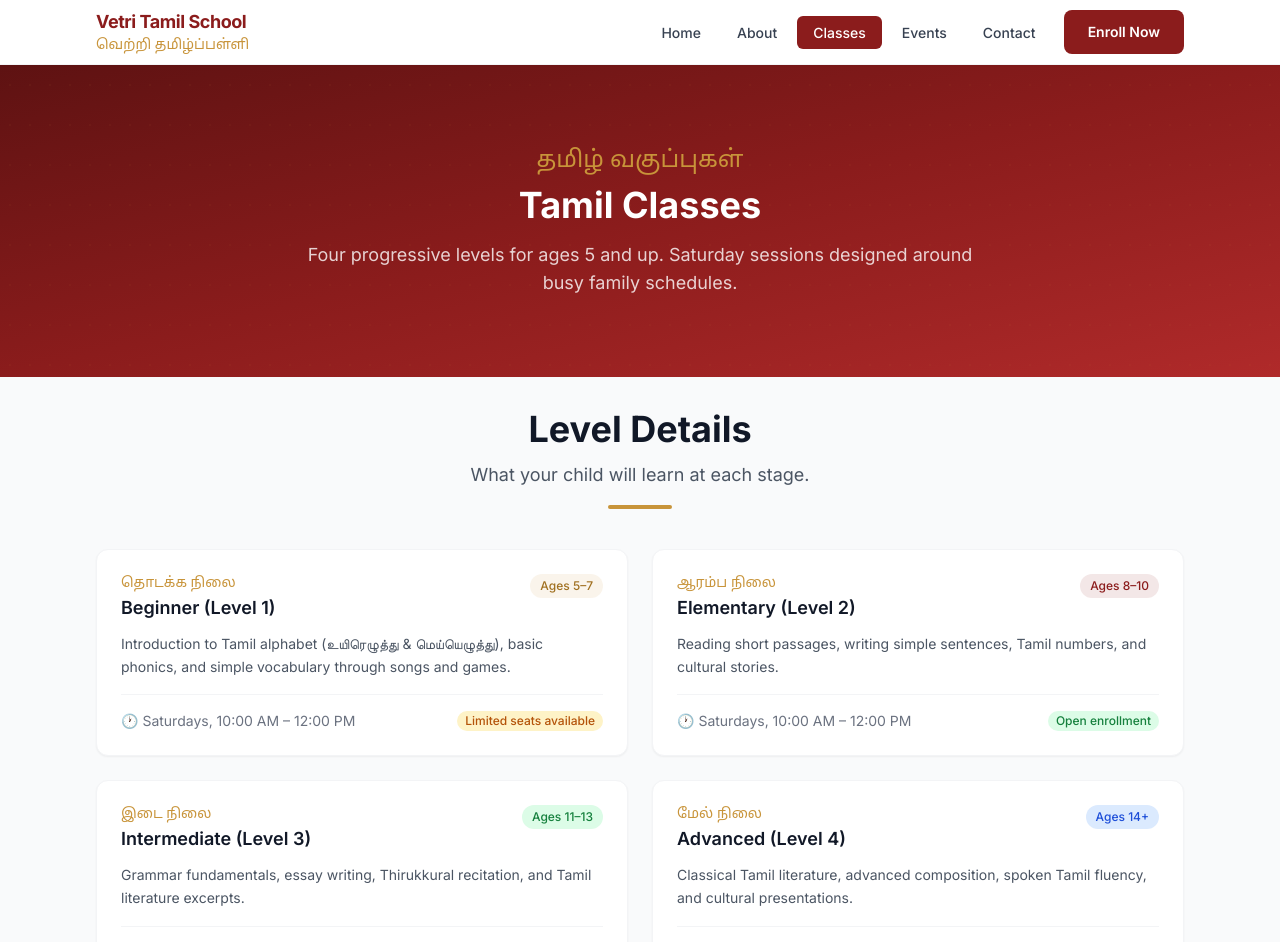
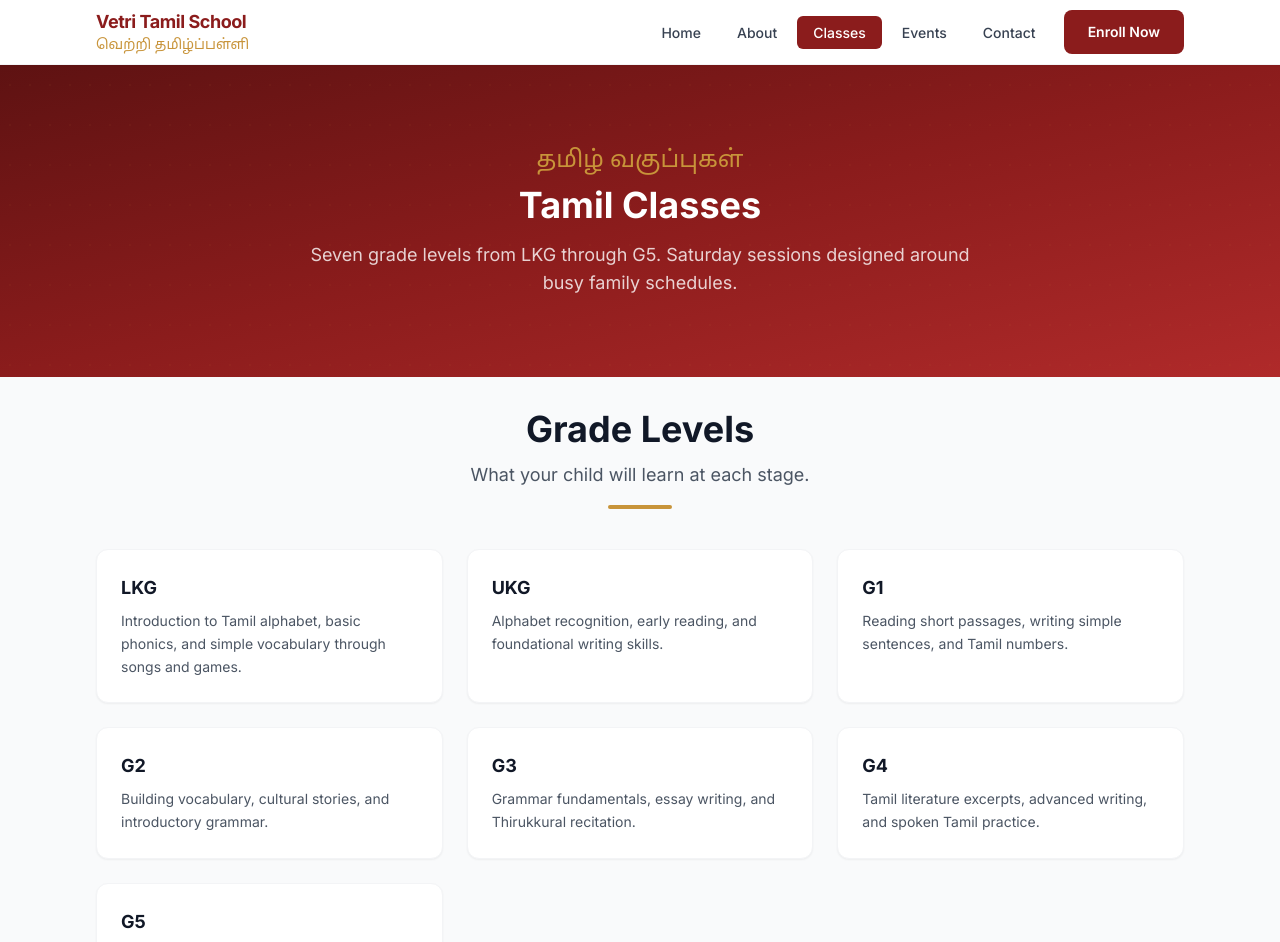
Before and after one commit to avikkraman/vetri-tamil-school, a Next.js app: page /classes in a window 1280 px wide. Shown: the top 942 px of the page. Built offline with nearby package versions, Linux system fonts and the light colour scheme.

Commit message:
Update grade levels to LKG-G5, simplify class cards

```diff
--- a/src/app/classes/page.tsx
+++ b/src/app/classes/page.tsx
@@ -2,7 +2,6 @@ import type { Metadata } from 'next'
 import Link from 'next/link'
 import Hero from '@/components/Hero'
 import SectionHeading from '@/components/SectionHeading'
-import Card from '@/components/Card'
 import { CLASS_LEVELS } from '@/lib/data'
 
 export const metadata: Metadata = {
@@ -10,49 +9,28 @@ export const metadata: Metadata = {
   description: 'Tamil language classes for all ages and skill levels — Saturdays in Surrey, BC.',
 }
 
-const badgeColors = ['gold', 'primary', 'green', 'blue'] as const
-
 export default function ClassesPage() {
   return (
     <>
       <Hero
         title="Tamil Classes"
         titleTamil="தமிழ் வகுப்புகள்"
-        subtitle="Four progressive levels for ages 5 and up. Saturday sessions designed around busy family schedules."
+        subtitle="Seven grade levels from LKG through G5. Saturday sessions designed around busy family schedules."
       />
 
       {/* ── Level detail cards ── */}
       <section className="py-8 pb-16 bg-gray-50" aria-labelledby="levels-heading">
         <div className="section">
           <SectionHeading
-            title="Level Details"
+            title="Grade Levels"
             subtitle="What your child will learn at each stage."
           />
-          <div className="grid grid-cols-1 md:grid-cols-2 gap-6">
-            {CLASS_LEVELS.map((cls, i) => (
-              <Card
-                key={cls.id}
-                title={cls.level}
-                titleTamil={cls.levelTamil}
-                badge={cls.ageGroup}
-                badgeColor={badgeColors[i % badgeColors.length]}
-                footer={
-                  <div className="flex items-center justify-between text-gray-500">
-                    <span>🕐 {cls.schedule}</span>
-                    <span
-                      className={`text-xs font-medium px-2 py-0.5 rounded-full ${
-                        cls.seats === 'Open enrollment'
-                          ? 'bg-green-100 text-green-700'
-                          : 'bg-amber-100 text-amber-700'
-                      }`}
-                    >
-                      {cls.seats}
-                    </span>
-                  </div>
-                }
-              >
-                <p className="leading-relaxed">{cls.description}</p>
-              </Card>
+          <div className="grid grid-cols-1 md:grid-cols-2 lg:grid-cols-3 gap-6">
+            {CLASS_LEVELS.map((cls) => (
+              <div key={cls.id} className="card">
+                <h3 className="font-bold text-gray-900 text-lg mb-2">{cls.level}</h3>
+                <p className="text-gray-600 text-sm leading-relaxed">{cls.description}</p>
+              </div>
             ))}
           </div>
         </div>
--- a/src/lib/data.ts
+++ b/src/lib/data.ts
@@ -28,39 +28,38 @@ export const NAV_LINKS = [
 export const CLASS_LEVELS = [
   {
     id: 1,
-    level: 'Beginner (Level 1)',
-    levelTamil: 'தொடக்க நிலை',
-    ageGroup: 'Ages 5–7',
-    description: 'Introduction to Tamil alphabet (உயிரெழுத்து & மெய்யெழுத்து), basic phonics, and simple vocabulary through songs and games.',
-    schedule: 'Saturdays, 10:00 AM – 12:00 PM',
-    seats: 'Limited seats available',
+    level: 'LKG',
+    description: 'Introduction to Tamil alphabet, basic phonics, and simple vocabulary through songs and games.',
   },
   {
     id: 2,
-    level: 'Elementary (Level 2)',
-    levelTamil: 'ஆரம்ப நிலை',
-    ageGroup: 'Ages 8–10',
-    description: 'Reading short passages, writing simple sentences, Tamil numbers, and cultural stories.',
-    schedule: 'Saturdays, 10:00 AM – 12:00 PM',
-    seats: 'Open enrollment',
+    level: 'UKG',
+    description: 'Alphabet recognition, early reading, and foundational writing skills.',
   },
   {
     id: 3,
-    level: 'Intermediate (Level 3)',
-    levelTamil: 'இடை நிலை',
-    ageGroup: 'Ages 11–13',
-    description: 'Grammar fundamentals, essay writing, Thirukkural recitation, and Tamil literature excerpts.',
-    schedule: 'Saturdays, 12:30 PM – 2:30 PM',
-    seats: 'Open enrollment',
+    level: 'G1',
+    description: 'Reading short passages, writing simple sentences, and Tamil numbers.',
   },
   {
     id: 4,
-    level: 'Advanced (Level 4)',
-    levelTamil: 'மேல் நிலை',
-    ageGroup: 'Ages 14+',
-    description: 'Classical Tamil literature, advanced composition, spoken Tamil fluency, and cultural presentations.',
-    schedule: 'Saturdays, 12:30 PM – 2:30 PM',
-    seats: 'Open enrollment',
+    level: 'G2',
+    description: 'Building vocabulary, cultural stories, and introductory grammar.',
+  },
+  {
+    id: 5,
+    level: 'G3',
+    description: 'Grammar fundamentals, essay writing, and Thirukkural recitation.',
+  },
+  {
+    id: 6,
+    level: 'G4',
+    description: 'Tamil literature excerpts, advanced writing, and spoken Tamil practice.',
+  },
+  {
+    id: 7,
+    level: 'G5',
+    description: 'Classical Tamil literature, advanced composition, and cultural presentations.',
   },
 ]
 
```
